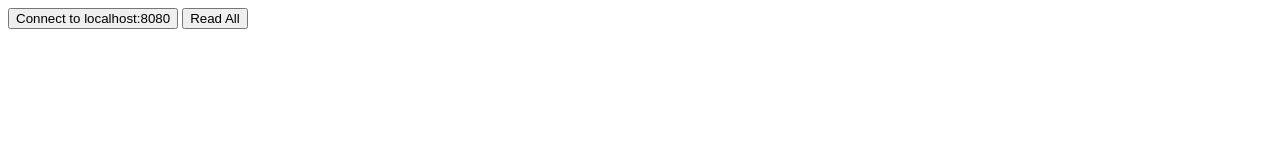
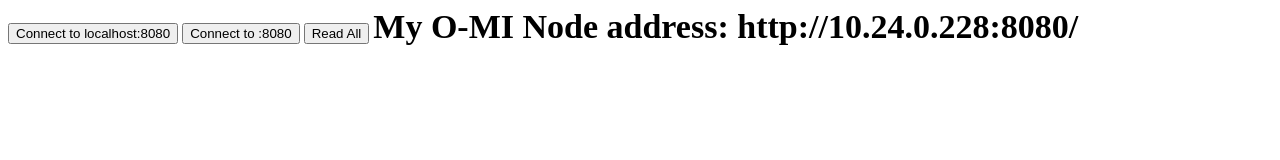
Before and after one commit to AaltoAsia/o-mi-subscription-demo, a plain HTML site: page index.html in a window 1280 px wide. Drawn offline with Linux system fonts and the light colour scheme.

Commit message:
add connect to :8080 button

```diff
--- a/index.html
+++ b/index.html
@@ -14,11 +14,16 @@
         max-width: 200px;
         padding-top: 0.3em;
     }
+    body > b {
+      font-size: 34px;
+    }
     </style>
   </head>
   <body>
     <button onclick="javascript: connectWebsocket('ws://localhost:8080/');">Connect to localhost:8080</button>
+    <button onclick="javascript: connectWebsocket('ws://'+window.location.hostname+':8080/');">Connect to :8080</button>
     <button onclick="javascript: readAll();">Read All</button>
+    <b>My O-MI Node address: http://10.24.0.228:8080/</b><!--<b>My IP on Croke Park WiFi: x   My IP on TP-LINK_C5E618:</b>-->
     <div id="gauges" style="display:flex; flex-wrap: wrap;"></div>
     <script>
 
```
